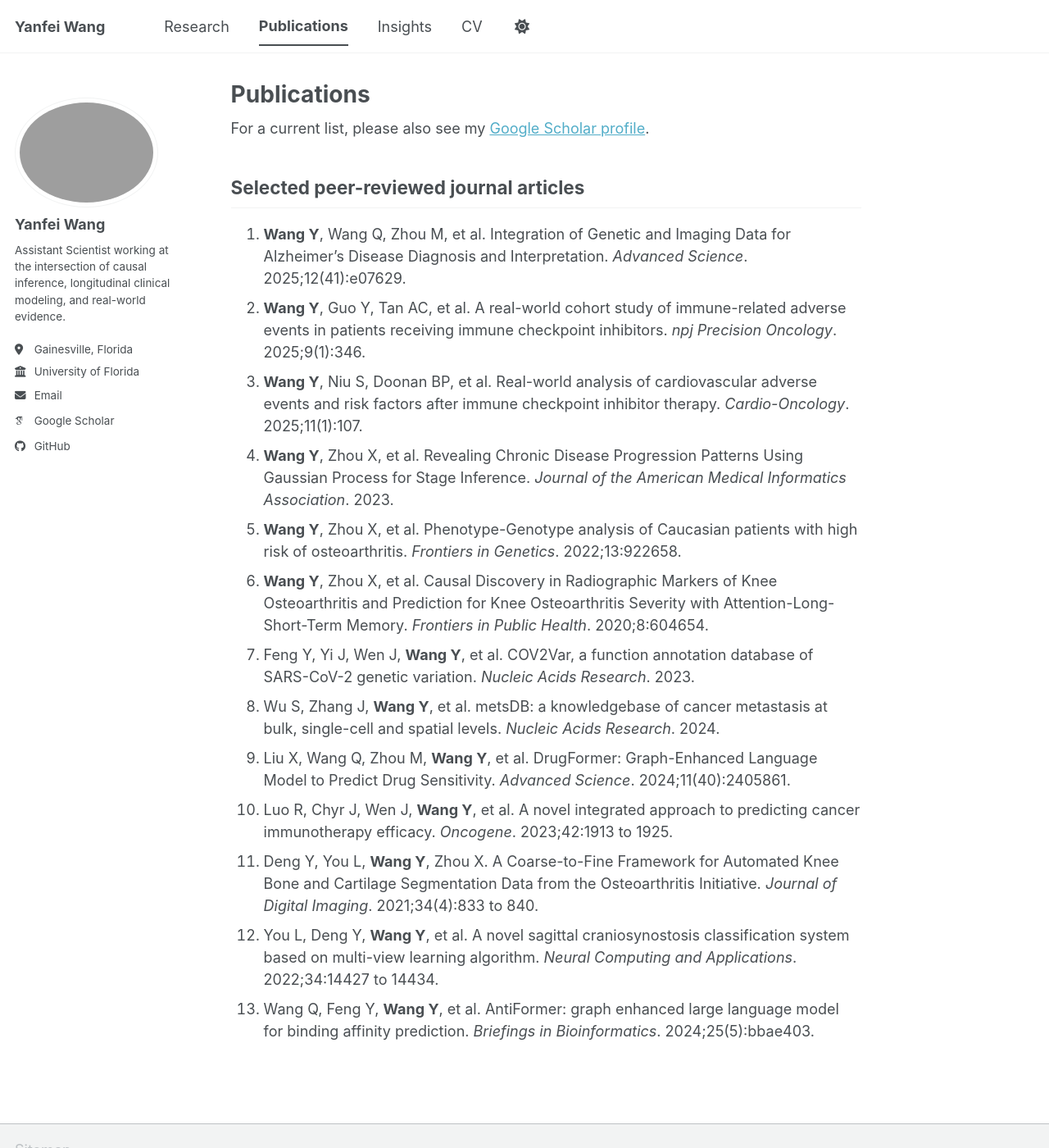
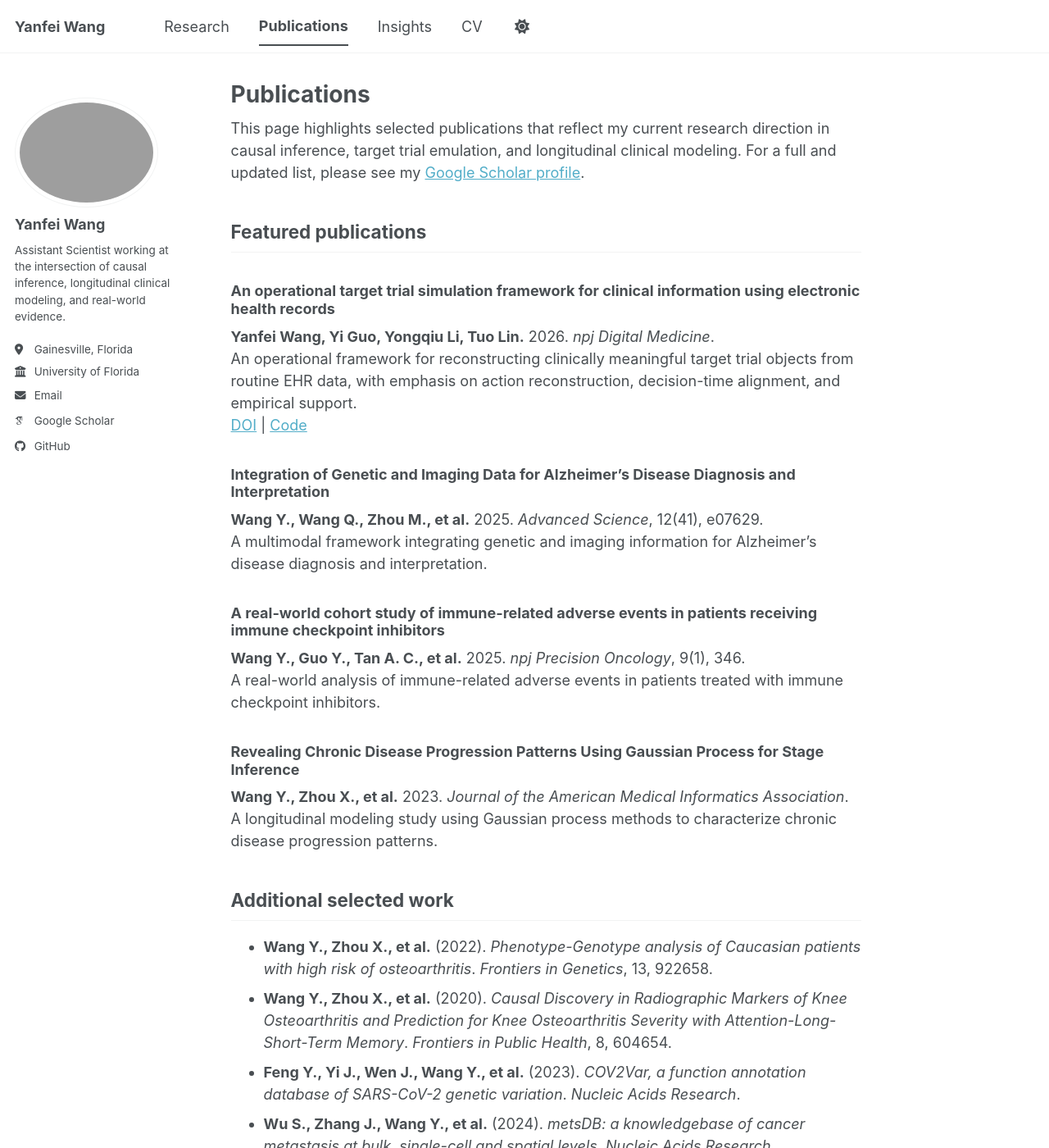
Before and after one commit to yanfei-hub/yanfei-hub.github.io, a Jekyll site: the page built from _pages/publications.md, in a window 1280 px wide and 1400 px high. Shown: the whole window at 82% size. Built offline with Jekyll 4.4.1, drawn with Linux system fonts in a browser that asks for light colours; some web fonts are replaced; a script bundle is joined from its source files by our own code; library files that are not in the unit come from our copies; some of the changed text lies outside the part shown.

Commit message:
Update publications.md

```diff
--- a/_pages/publications.md
+++ b/_pages/publications.md
@@ -5,20 +5,37 @@ permalink: /publications/
 author_profile: true
 ---
 
-For a current list, please also see my [Google Scholar profile](https://scholar.google.com/citations?user=gF1N-WgAAAAJ&hl=en).
+This page highlights selected publications that reflect my current research direction in causal inference, target trial emulation, and longitudinal clinical modeling. For a full and updated list, please see my [Google Scholar profile](https://scholar.google.com/citations?user=gF1N-WgAAAAJ&hl=en).
 
-## Selected peer-reviewed journal articles
+## Featured publications
 
-1. **Wang Y**, Wang Q, Zhou M, et al. Integration of Genetic and Imaging Data for Alzheimer's Disease Diagnosis and Interpretation. *Advanced Science*. 2025;12(41):e07629.
-2. **Wang Y**, Guo Y, Tan AC, et al. A real-world cohort study of immune-related adverse events in patients receiving immune checkpoint inhibitors. *npj Precision Oncology*. 2025;9(1):346.
-3. **Wang Y**, Niu S, Doonan BP, et al. Real-world analysis of cardiovascular adverse events and risk factors after immune checkpoint inhibitor therapy. *Cardio-Oncology*. 2025;11(1):107.
-4. **Wang Y**, Zhou X, et al. Revealing Chronic Disease Progression Patterns Using Gaussian Process for Stage Inference. *Journal of the American Medical Informatics Association*. 2023.
-5. **Wang Y**, Zhou X, et al. Phenotype-Genotype analysis of Caucasian patients with high risk of osteoarthritis. *Frontiers in Genetics*. 2022;13:922658.
-6. **Wang Y**, Zhou X, et al. Causal Discovery in Radiographic Markers of Knee Osteoarthritis and Prediction for Knee Osteoarthritis Severity with Attention-Long-Short-Term Memory. *Frontiers in Public Health*. 2020;8:604654.
-7. Feng Y, Yi J, Wen J, **Wang Y**, et al. COV2Var, a function annotation database of SARS-CoV-2 genetic variation. *Nucleic Acids Research*. 2023.
-8. Wu S, Zhang J, **Wang Y**, et al. metsDB: a knowledgebase of cancer metastasis at bulk, single-cell and spatial levels. *Nucleic Acids Research*. 2024.
-9. Liu X, Wang Q, Zhou M, **Wang Y**, et al. DrugFormer: Graph-Enhanced Language Model to Predict Drug Sensitivity. *Advanced Science*. 2024;11(40):2405861.
-10. Luo R, Chyr J, Wen J, **Wang Y**, et al. A novel integrated approach to predicting cancer immunotherapy efficacy. *Oncogene*. 2023;42:1913 to 1925.
-11. Deng Y, You L, **Wang Y**, Zhou X. A Coarse-to-Fine Framework for Automated Knee Bone and Cartilage Segmentation Data from the Osteoarthritis Initiative. *Journal of Digital Imaging*. 2021;34(4):833 to 840.
-12. You L, Deng Y, **Wang Y**, et al. A novel sagittal craniosynostosis classification system based on multi-view learning algorithm. *Neural Computing and Applications*. 2022;34:14427 to 14434.
-13. Wang Q, Feng Y, **Wang Y**, et al. AntiFormer: graph enhanced large language model for binding affinity prediction. *Briefings in Bioinformatics*. 2024;25(5):bbae403.
+### An operational target trial simulation framework for clinical information using electronic health records
+**Yanfei Wang, Yi Guo, Yongqiu Li, Tuo Lin.** 2026. *npj Digital Medicine*.
+An operational framework for reconstructing clinically meaningful target trial objects from routine EHR data, with emphasis on action reconstruction, decision-time alignment, and empirical support.
+[DOI](https://www.nature.com/articles/s41746-026-02563-z) | [Code](https://github.com/yanfei-hub/EHR-Target-Trail-Emulation)
+
+### Integration of Genetic and Imaging Data for Alzheimer's Disease Diagnosis and Interpretation
+**Wang Y., Wang Q., Zhou M., et al.** 2025. *Advanced Science*, 12(41), e07629.
+A multimodal framework integrating genetic and imaging information for Alzheimer’s disease diagnosis and interpretation.
+
+### A real-world cohort study of immune-related adverse events in patients receiving immune checkpoint inhibitors
+**Wang Y., Guo Y., Tan A. C., et al.** 2025. *npj Precision Oncology*, 9(1), 346.
+A real-world analysis of immune-related adverse events in patients treated with immune checkpoint inhibitors.
+
+### Revealing Chronic Disease Progression Patterns Using Gaussian Process for Stage Inference
+**Wang Y., Zhou X., et al.** 2023. *Journal of the American Medical Informatics Association*.
+A longitudinal modeling study using Gaussian process methods to characterize chronic disease progression patterns.
+
+## Additional selected work
+
+- **Wang Y., Zhou X., et al.** (2022). *Phenotype-Genotype analysis of Caucasian patients with high risk of osteoarthritis*. *Frontiers in Genetics*, 13, 922658.
+- **Wang Y., Zhou X., et al.** (2020). *Causal Discovery in Radiographic Markers of Knee Osteoarthritis and Prediction for Knee Osteoarthritis Severity with Attention-Long-Short-Term Memory*. *Frontiers in Public Health*, 8, 604654.
+- **Feng Y., Yi J., Wen J., Wang Y., et al.** (2023). *COV2Var, a function annotation database of SARS-CoV-2 genetic variation*. *Nucleic Acids Research*.
+- **Wu S., Zhang J., Wang Y., et al.** (2024). *metsDB: a knowledgebase of cancer metastasis at bulk, single-cell and spatial levels*. *Nucleic Acids Research*.
+- **Liu X., Wang Q., Zhou M., Wang Y., et al.** (2024). *DrugFormer: Graph-Enhanced Language Model to Predict Drug Sensitivity*. *Advanced Science*, 11(40), 2405861.
+- **Luo R., Chyr J., Wen J., Wang Y., et al.** (2023). *A novel integrated approach to predicting cancer immunotherapy efficacy*. *Oncogene*, 42, 1913 to 1925.
+- **Deng Y., You L., Wang Y., Zhou X.** (2021). *A Coarse-to-Fine Framework for Automated Knee Bone and Cartilage Segmentation Data from the Osteoarthritis Initiative*. *Journal of Digital Imaging*, 34(4), 833 to 840.
+- **You L., Deng Y., Wang Y., et al.** (2022). *A novel sagittal craniosynostosis classification system based on multi-view learning algorithm*. *Neural Computing and Applications*, 34, 14427 to 14434.
+- **Wang Q., Feng Y., Wang Y., et al.** (2024). *AntiFormer: graph enhanced large language model for binding affinity prediction*. *Briefings in Bioinformatics*, 25(5), bbae403.
+
+## Ongoing methodological work
```
